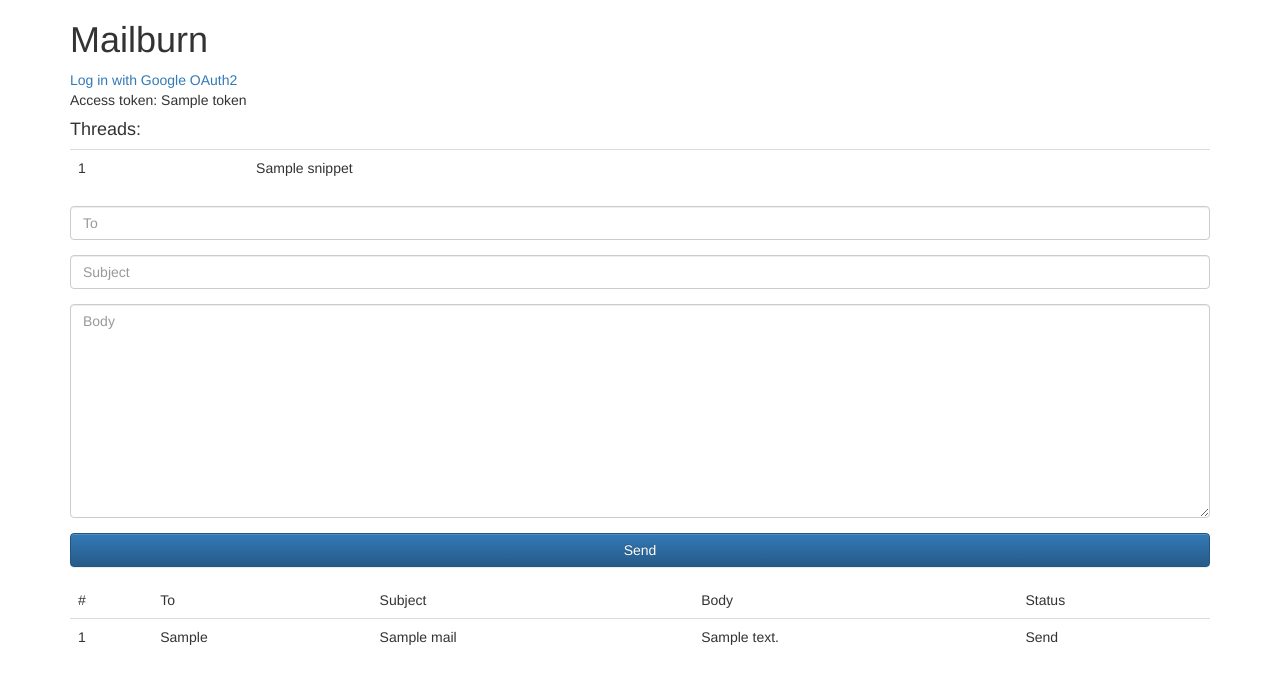
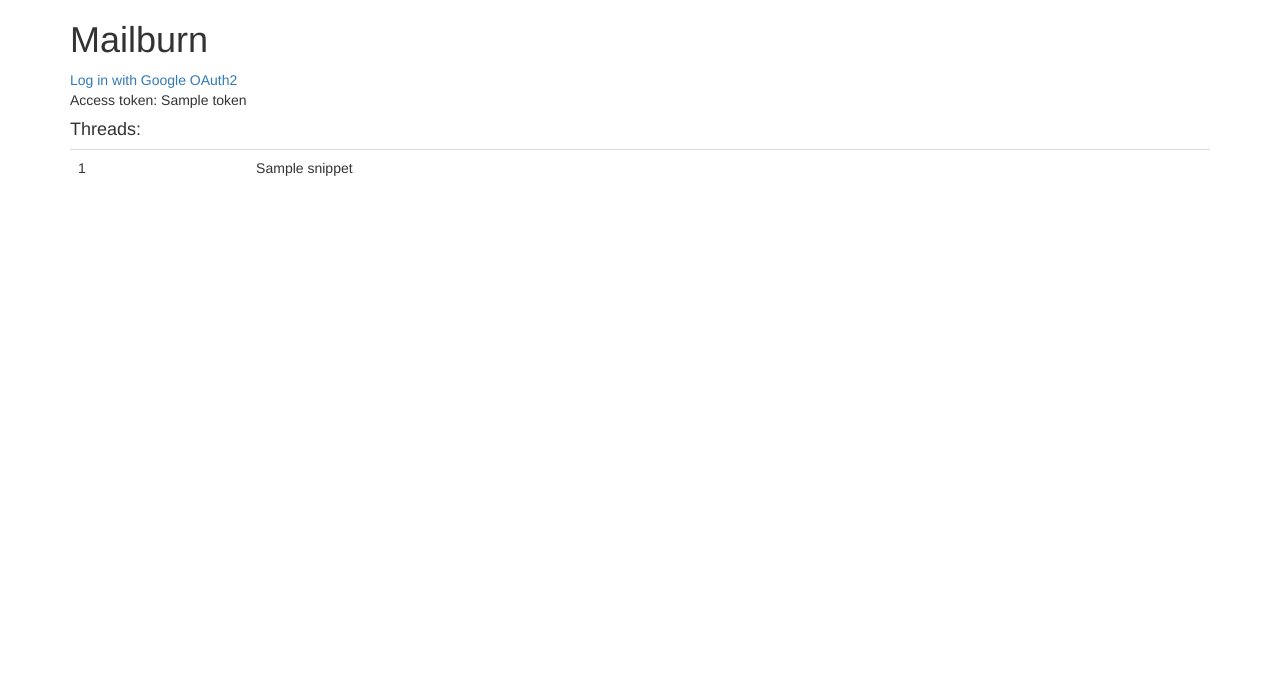
Before and after one commit to alifanov/mailburn, a Django app: template templates/home.html in a window 1280 px wide. Shown: the top 684 px of the page. Run offline with Django 3.2, Linux system fonts and the light colour scheme; tables that the repository leaves empty hold one stand-in row (values such as "Sample post"); the template is opened without the code that fills it: values that come from a table or form of the project are taken from there, most other values are stand-ins (such as "Sample title", 1, 10 or a date in 2020); some libraries are stand-ins or nearby versions.

```diff
--- a/templates/home.html
+++ b/templates/home.html
@@ -41,45 +41,45 @@
 {#            </ul>#}
 {#        {% endif %}#}
 
-        <div>
-            <div>{{ request.user.first_name }} {{ request.user.last_name }}</div>
-            <div>{{ debug }}</div>
-        </div>
-        <form method="POST">
-            {% csrf_token %}
-            <div>{{ form.errors }}</div>
-            <div class="form-group">
-                {{ form.to|add_class:"form-control"|attr:"placeholder:To" }}
-            </div>
-            <div class="form-group">
-                {{ form.subject|add_class:"form-control"|attr:"placeholder:Subject" }}
-            </div>
-            <div class="form-group">
-                {{ form.text|add_class:"form-control"|attr:"placeholder:Body" }}
-            </div>
-            <div class="form-group">
-                <button class="btn btn-primary btn-block">Send</button>
-            </div>
-        </form>
-        <table class="table">
-            <thead>
-                <td>#</td>
-                <td>To</td>
-                <td>Subject</td>
-                <td>Body</td>
-                <td>Status</td>
-            </thead>
-            <tbody>
-                {% for m in mails %}
-                    <tr>
-                        <td>{{ m.pk }}</td>
-                        <td>{{ m.to }}</td>
-                        <td>{{ m.subject }}</td>
-                        <td>{{ m.text }}</td>
-                        <td>{{ m.get_status_display }}</td>
-                    </tr>
-                {% endfor %}
-            </tbody>
-        </table>
+{#        <div>#}
+{#            <div>{{ request.user.first_name }} {{ request.user.last_name }}</div>#}
+{#            <div>{{ debug }}</div>#}
+{#        </div>#}
+{#        <form method="POST">#}
+{#            {% csrf_token %}#}
+{#            <div>{{ form.errors }}</div>#}
+{#            <div class="form-group">#}
+{#                {{ form.to|add_class:"form-control"|attr:"placeholder:To" }}#}
+{#            </div>#}
+{#            <div class="form-group">#}
+{#                {{ form.subject|add_class:"form-control"|attr:"placeholder:Subject" }}#}
+{#            </div>#}
+{#            <div class="form-group">#}
+{#                {{ form.text|add_class:"form-control"|attr:"placeholder:Body" }}#}
+{#            </div>#}
+{#            <div class="form-group">#}
+{#                <button class="btn btn-primary btn-block">Send</button>#}
+{#            </div>#}
+{#        </form>#}
+{#        <table class="table">#}
+{#            <thead>#}
+{#                <td>#</td>#}
+{#                <td>To</td>#}
+{#                <td>Subject</td>#}
+{#                <td>Body</td>#}
+{#                <td>Status</td>#}
+{#            </thead>#}
+{#            <tbody>#}
+{#                {% for m in mails %}#}
+{#                    <tr>#}
+{#                        <td>{{ m.pk }}</td>#}
+{#                        <td>{{ m.to }}</td>#}
+{#                        <td>{{ m.subject }}</td>#}
+{#                        <td>{{ m.text }}</td>#}
+{#                        <td>{{ m.get_status_display }}</td>#}
+{#                    </tr>#}
+{#                {% endfor %}#}
+{#            </tbody>#}
+{#        </table>#}
     </div>
 {% endblock %}
```
